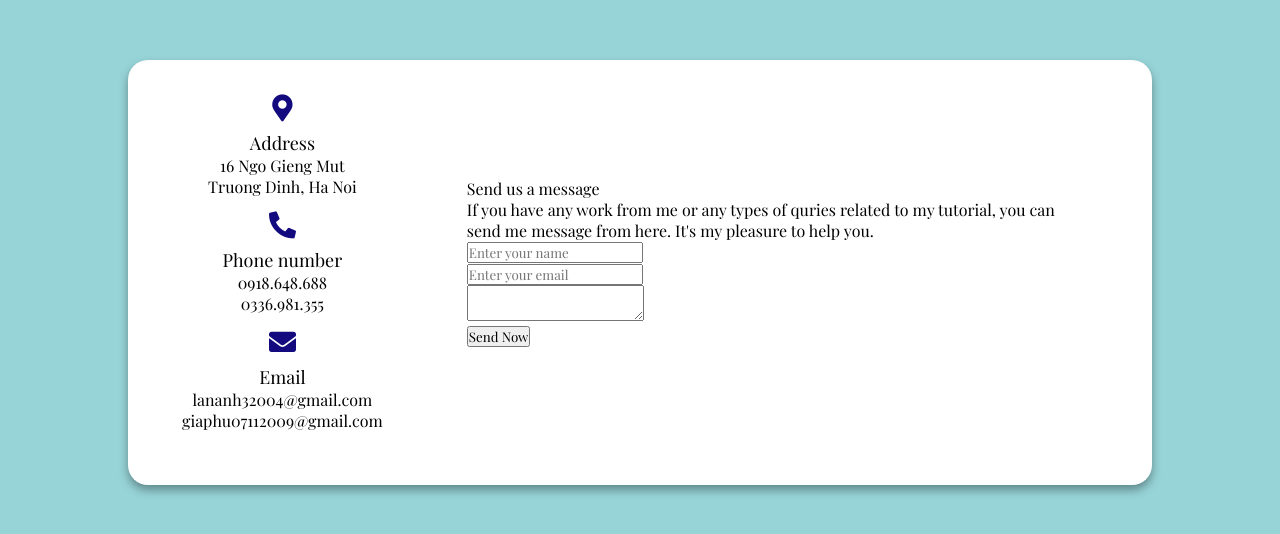
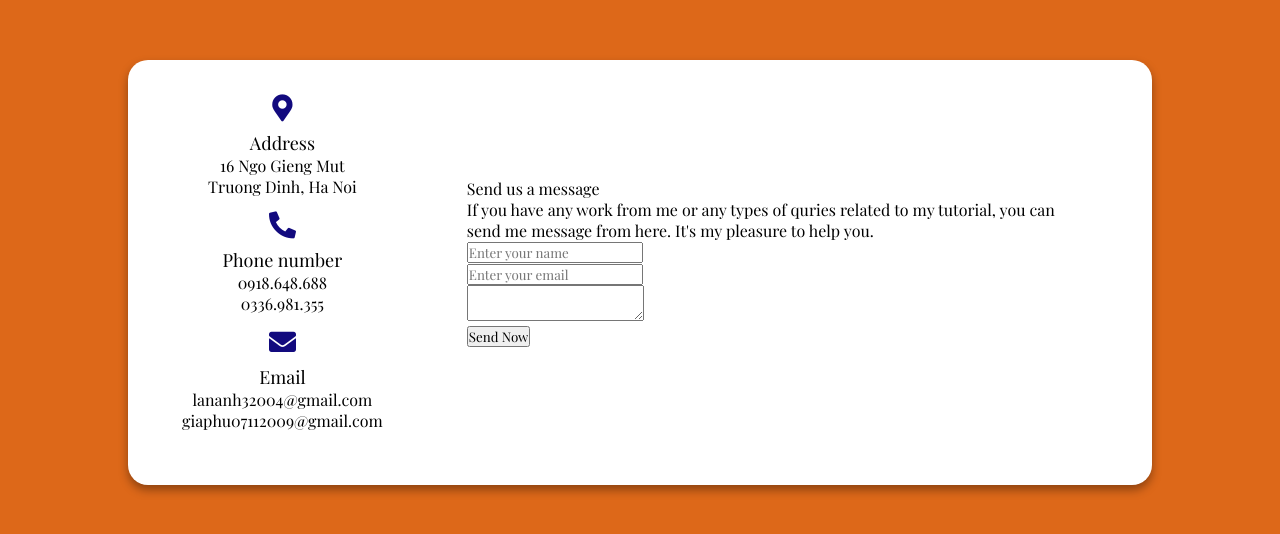
Before and after one commit to lananh32004/reponsive-contact-us-form, a plain HTML site: page index.html in a window 1280 px wide. Shown: the part 128-662 px from the top of the page. Drawn offline with nearby package versions, Linux system fonts and the light colour scheme.

Commit message:
change color

```diff
--- a/style.css
+++ b/style.css
@@ -9,7 +9,7 @@
 body {
     min-height: 100vh;
     width:100%;
-    background: #97d4d8;
+    background: #dd6819;
     display: flex;
     align-items: center;
     justify-content: center;
```
